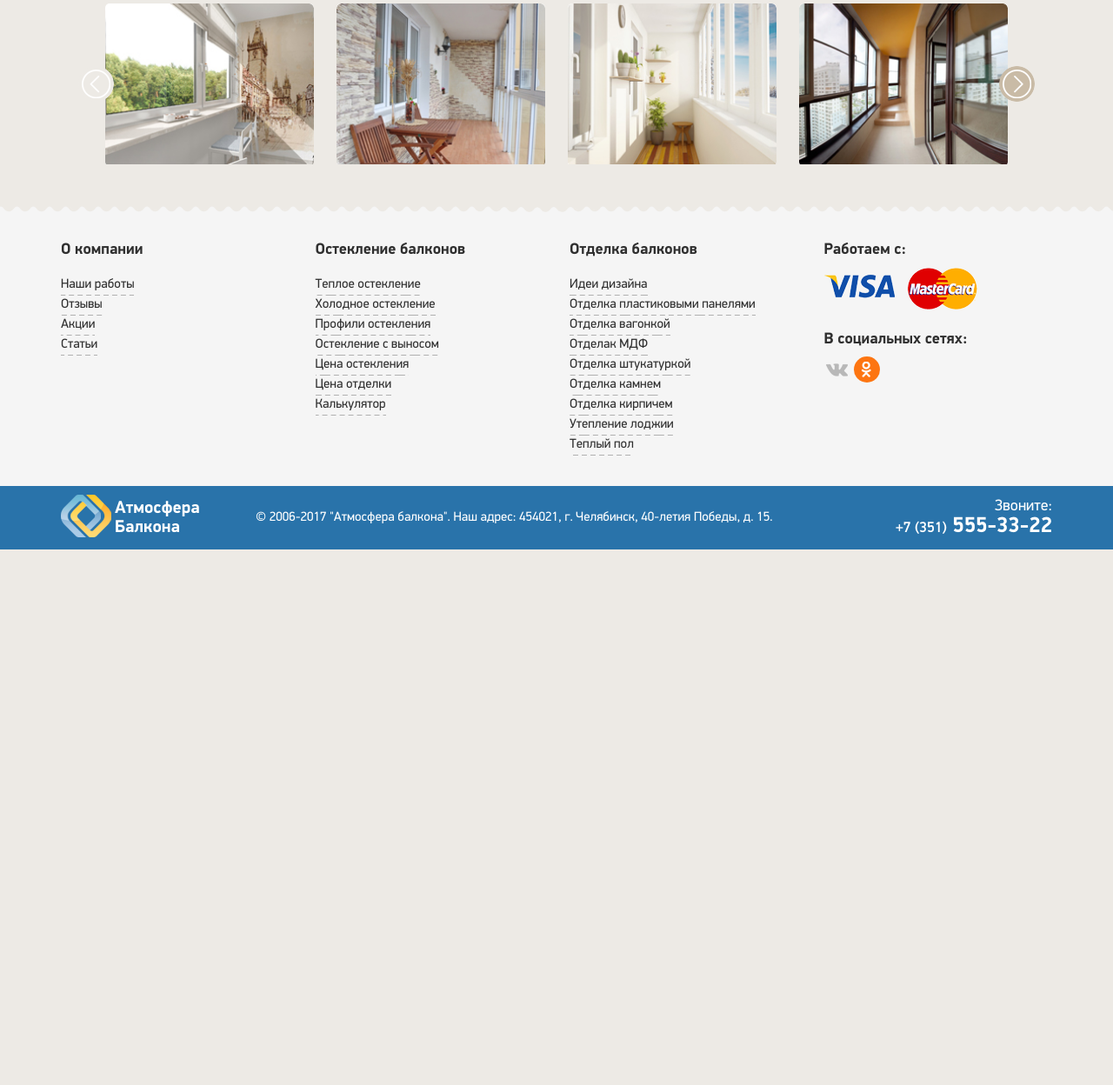
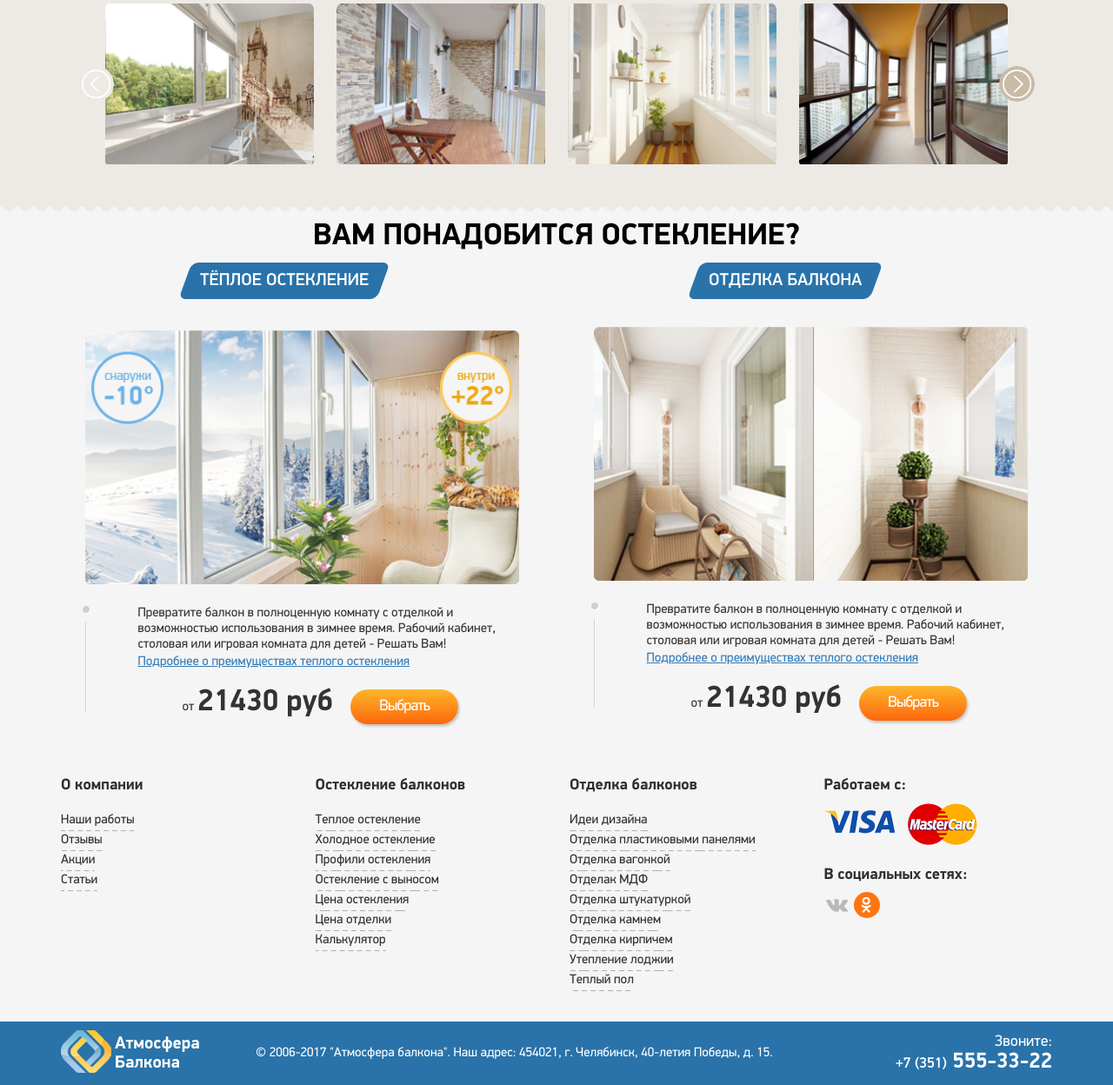
Before and after one commit to kvsemenoff/balkon, a PHP site: page /decoration.php in a window 1280 px wide. Shown: the part 3632-4880 px from the top of the page at 87% size. Before the commit the page ends 4264 px from the top, so only its background shows below. Run offline with PHP 8.4, Linux system fonts and the light colour scheme; style sheets or scripts are compiled from the project's sources; some libraries are stand-ins or nearby versions.

Commit message:
cold-start

```diff
--- a/css/style-di.scss
+++ b/css/style-di.scss
@@ -179,7 +179,79 @@ body{
 		margin-bottom: 30px;
 	}
 }
+/*Decor*/
+.di-price{
+	padding-bottom: 20px;
+}
+.di-dec{
+	.h2-black{
+		    padding-top: 30px;
+	}
+}
+.di-wrap-span-decor{
+		background: #2973AA;
+		display: inline-block;
+		padding: 9px 17px;
+		transform: skew(-20deg);
+		border-radius: 8px;
+		position: relative;
+		.di-decor-wrap-text{
+			transform: skew(20deg);
+		}
+		span{
+			font-size: 20px;
+			font-family: $f-m;
+			text-transform: uppercase;
+			color: #FFF;
 
+		}
+	}
+	.di-wrap-span-decor-cost{
+		width: 270px;
+		margin: 20px auto;
+	}
+	.di-glazing-bg{
+
+		width: 100%;
+		height: auto;
+	}
+	.di-left-content-decor{
+		width: 500px;
+		margin: 0 auto;
+		img{
+			width: 100%;
+			height: auto;
+		}
+	}
+	.di-left-decor{
+		margin: 20px auto;
+		width: 443px;
+		font-family: $f-r;
+		font-size: 15px;
+		a{
+			text-decoration: underline;
+			line-height: 1.5;
+		}
+	}
+	.di-price{
+		display: inline-block;
+		    margin-left: 51px;
+    margin-top: -10px;
+		font-family: $f-r;
+		font-size: 15px;
+		span{
+			font-family: $f-b;
+			font-size: 35px;
+		}
+	}
+	.wrap-but{
+		display: inline-block;
+		margin-left: 20px;
+	}
+	.di-left-decor-text{
+		    width: 378px;
+    margin: 0 auto;
+	}
 
 @media only screen and (min-width : 320px) {
 	.wrap-cold-h1{
@@ -197,7 +269,7 @@ body{
 @media only screen and (min-width : 992px) {
 	.second-cold{
 		margin-top:50px;
-}
+	}
 	.wrap-cold-h1{
 		float: left;
 		min-width: 400px;
@@ -302,7 +374,7 @@ body{
 	.cold-block4{
 		.cold-wrap-img{
 			margin-top: 11px;
-			    margin-left: 62px;
+			margin-left: 62px;
 		}
 		span{
 			margin-left: 61px;
@@ -318,7 +390,49 @@ body{
 		position: absolute;
 		left: -10px;
 	}
+
+
+	/*Decoration*/
+	.di-left-content-decor{
+		width: 500px;
+		margin: 0 auto;
+		img{
+			width: 100%;
+			height: auto;
+		}
+	}
+	.di-left-decor{
+		margin: 20px auto;
+		width: 443px;
+		font-family: $f-r;
+		font-size: 15px;
+		a{
+			text-decoration: underline;
+			line-height: 1.5;
+		}
+	}
+	.di-left-decor-text:before{
+		content: url(../img/di-decor-before.png);
+		position: absolute;
+		left: 40px;
+	}
+	.di-price{
+		display: inline-block;
+		    margin-left: 51px;
+    margin-top: -10px;
+		font-family: $f-r;
+		font-size: 15px;
+		span{
+			font-family: $f-b;
+			font-size: 35px;
+		}
+	}
+	.wrap-but{
+		display: inline-block;
+		margin-left: 20px;
+	}
+	.wrap-di-glazing{
+	}
 }
-
 @media only screen and (min-width : 1248px) {
 }
--- a/decoration.php
+++ b/decoration.php
@@ -523,6 +523,67 @@
 			</div>
 
 		</div>
+
+	</section >
+
+	<section class="di-dec">
+		<div class="di-glazing-bg">
+			<div class="wrap-di-glazing">
+				<h2 class="h2-black">Вам понадобится остекление?</h2>
+				<div class="container">
+					<div class="row">
+						<div class="col-md-6">
+							<div class="di-left-content-decor">
+								<div class="di-wrap-span-decor-cost">
+									<div class="di-wrap-span-decor">
+										<div class="di-decor-wrap-text">
+											<span>Тёплое остекление</span>
+										</div>
+									</div>
+								</div>
+								<img src="img/di-dec-l.png">
+							</div>
+							<div class="di-left-decor-text">
+								<p class="di-left-decor">
+									Превратите балкон в полноценную комнату с отделкой и возможностью использования в зимнее время. Рабочий кабинет, столовая или игровая комната для детей - Решать Вам!
+									<br><a href="#">Подробнее о преимуществах теплого остекления</a>
+								</p>
+								<p class="di-price">
+									от  <span>21430 руб</span>
+									<div class="wrap-but">
+										<a class="button-my">Выбрать</a>
+									</div>
+								</p>
+							</div>
+						</div>
+						<div class="col-md-6">
+							<div class="di-left-content-decor">
+								<div class="di-wrap-span-decor-cost">
+									<div class="di-wrap-span-decor">
+										<div class="di-decor-wrap-text">
+											<span>Отделка балкона</span>
+										</div>
+									</div>
+								</div>
+								<img src="img/di-dec-r.png">
+							</div>
+							<div class="di-left-decor-text">
+								<p class="di-left-decor">
+									Превратите балкон в полноценную комнату с отделкой и возможностью использования в зимнее время. Рабочий кабинет, столовая или игровая комната для детей - Решать Вам!
+									<br><a href="#">Подробнее о преимуществах теплого остекления</a>
+								</p>
+								<p class="di-price">
+									от  <span>21430 руб</span>
+									<div class="wrap-but">
+										<a class="button-my">Выбрать</a>
+									</div>
+								</p>
+							</div>
+						</div>
+					</div>
+				</div>
+			</div>
+		</div>
 	</section>
 
 
```
Also changed, not shown: css/style-di.css, img/di-dec-l.png (added), img/di-dec-r.png (added), img/di-decor-before.png (added), img/di-decoration-down-bg.png (added), 1 other file.
